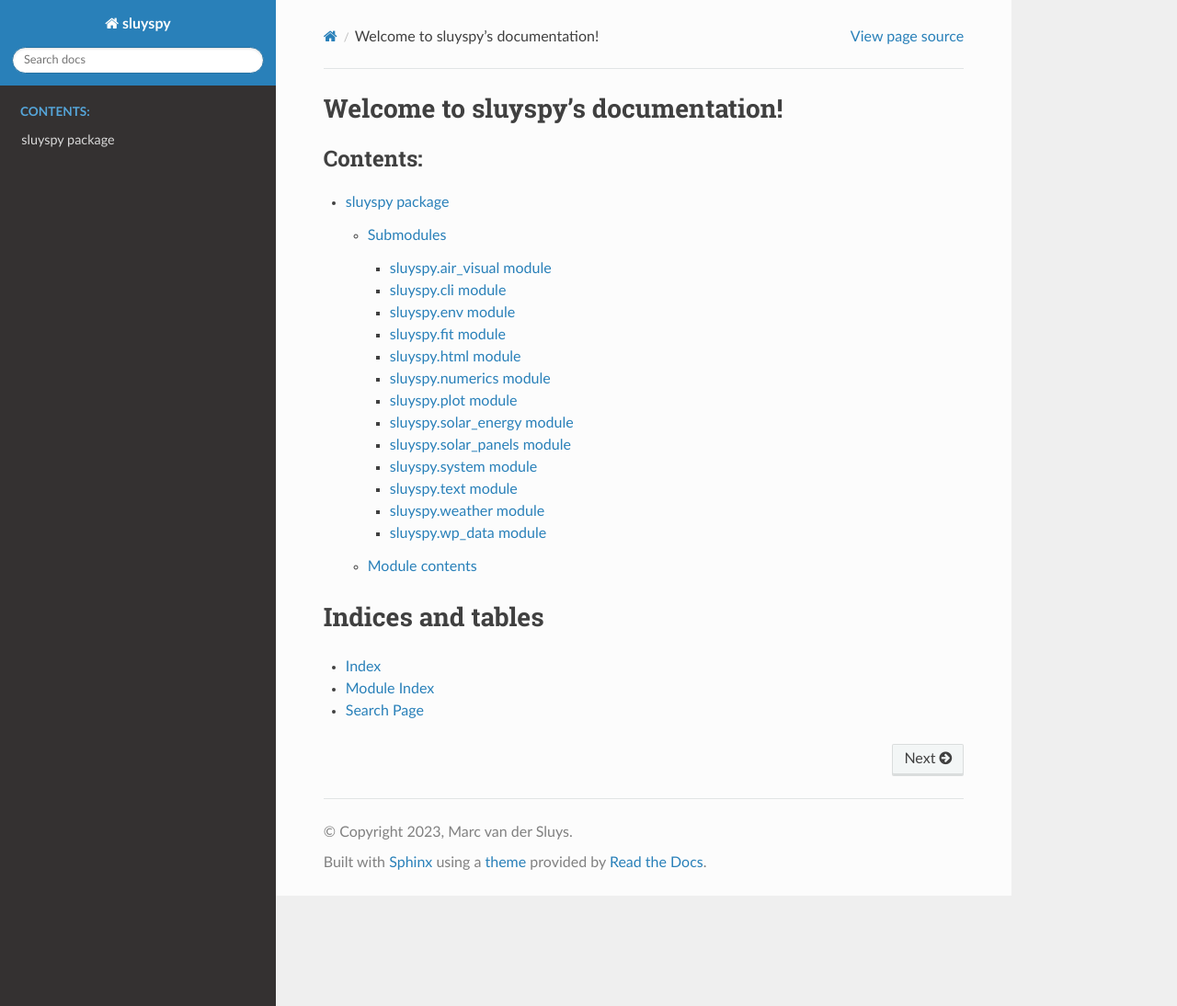
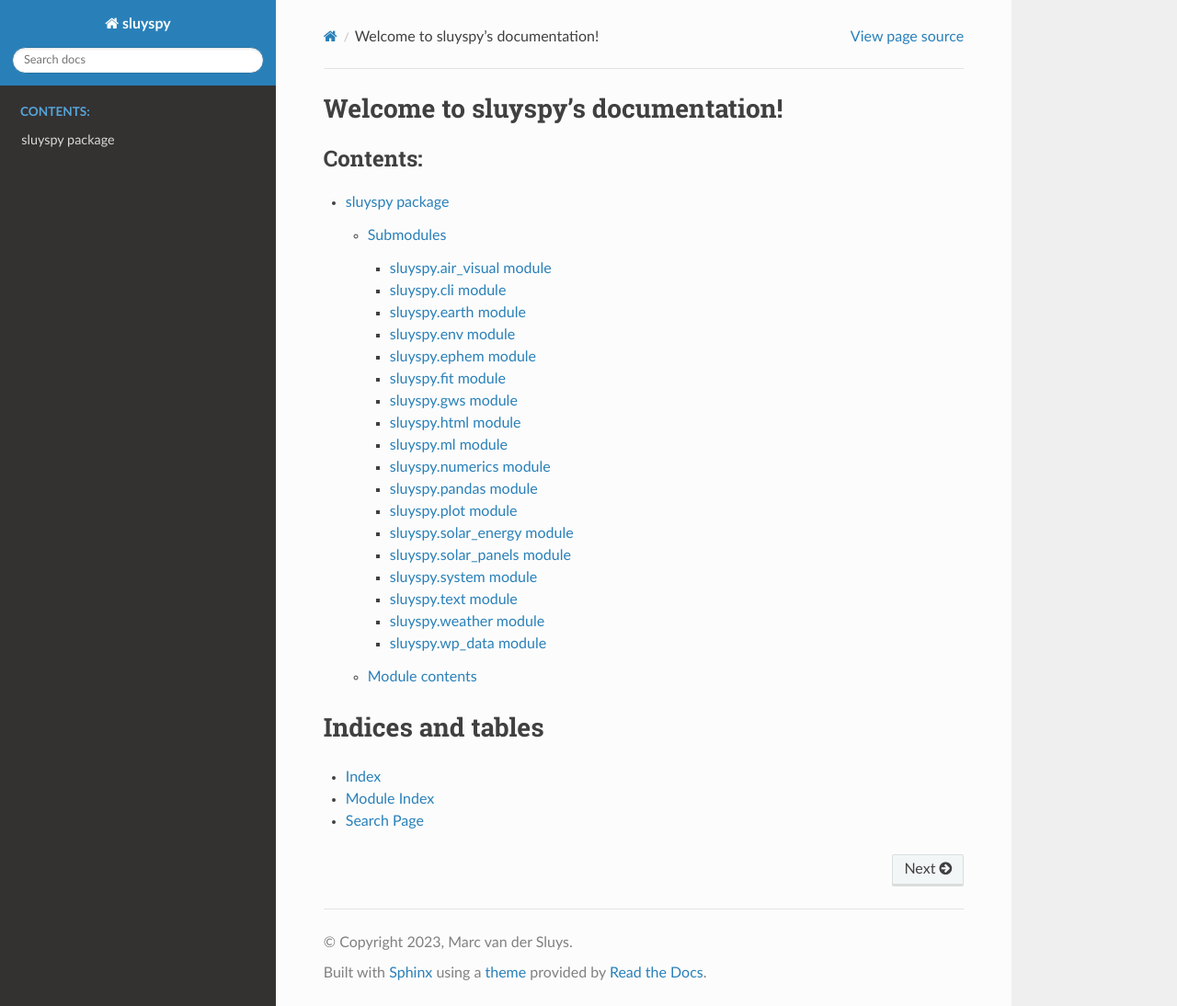
Before and after one commit to MarcvdSluys/sluyspy, a Sphinx documentation site: the page built from docs/index.rst, in a window 1280 px wide and 1094 px high. Shown: the whole window at 92% size. Built offline with Sphinx 7.4.7 and the Read the Docs theme 3.1.0, drawn with Linux system fonts in a browser that asks for light colours; formulas are drawn with MathJax 3.

Commit message:
Add missing docs/sluyspy.*.rst to repo.

```diff
--- /dev/null
+++ b/docs/sluyspy.earth.rst
@@ -0,0 +1,7 @@
+sluyspy.earth module
+====================
+
+.. automodule:: sluyspy.earth
+   :members:
+   :undoc-members:
+   :show-inheritance:
--- /dev/null
+++ b/docs/sluyspy.ephem.rst
@@ -0,0 +1,7 @@
+sluyspy.ephem module
+====================
+
+.. automodule:: sluyspy.ephem
+   :members:
+   :undoc-members:
+   :show-inheritance:
--- /dev/null
+++ b/docs/sluyspy.gws.rst
@@ -0,0 +1,7 @@
+sluyspy.gws module
+==================
+
+.. automodule:: sluyspy.gws
+   :members:
+   :undoc-members:
+   :show-inheritance:
--- /dev/null
+++ b/docs/sluyspy.ml.rst
@@ -0,0 +1,7 @@
+sluyspy.ml module
+=================
+
+.. automodule:: sluyspy.ml
+   :members:
+   :undoc-members:
+   :show-inheritance:
--- /dev/null
+++ b/docs/sluyspy.pandas.rst
@@ -0,0 +1,7 @@
+sluyspy.pandas module
+=====================
+
+.. automodule:: sluyspy.pandas
+   :members:
+   :undoc-members:
+   :show-inheritance:
--- a/docs/sluyspy.rst
+++ b/docs/sluyspy.rst
@@ -9,10 +9,15 @@ Submodules
 
    sluyspy.air_visual
    sluyspy.cli
+   sluyspy.earth
    sluyspy.env
+   sluyspy.ephem
    sluyspy.fit
+   sluyspy.gws
    sluyspy.html
+   sluyspy.ml
    sluyspy.numerics
+   sluyspy.pandas
    sluyspy.plot
    sluyspy.solar_energy
    sluyspy.solar_panels
```
